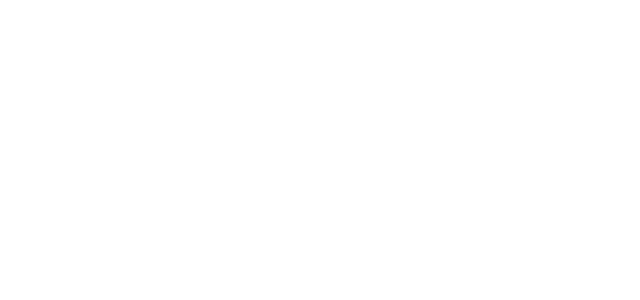
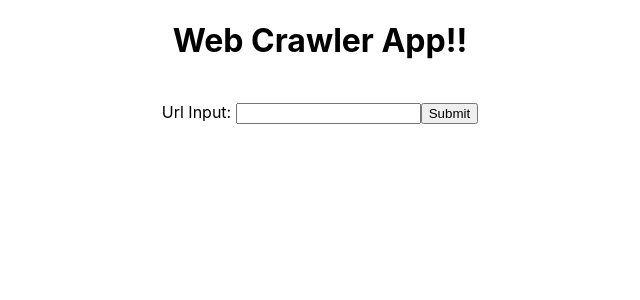
Before and after one commit to olliebs1/Nc-Web-Crawler, a React (Create React App) app in the folder web-crawler-app/: page / in a window 1280 px wide. Shown: the top 300 px of the page, without its empty margins (320-960 px from the left). Built offline with nearby package versions, Linux system fonts and the light colour scheme; the HTML template or start-up script is replaced by a standard one.

Commit message:
create basic user input field and submit button

```diff
--- a/web-crawler-app/src/App.js
+++ b/web-crawler-app/src/App.js
@@ -1,10 +1,14 @@
 import React from 'react';
 import './App.css';
+import Header from './components/Header';
+import UserInputForm from './components/UserInputForm';
 
 function App() {
   return (
     <div className="App">
-
+      <Header />
+      <br></br>
+      <UserInputForm />
     </div>
   );
 }
--- /dev/null
+++ b/web-crawler-app/src/components/Header.jsx
@@ -0,0 +1,11 @@
+import React from 'react'
+
+const Header = () => {
+  return (
+    <div>
+      <h1>Web Crawler App!!</h1>
+    </div>
+  )
+}
+
+export default Header
--- /dev/null
+++ b/web-crawler-app/src/components/UserInputForm.jsx
@@ -0,0 +1,31 @@
+import React, { Component } from 'react'
+
+export default class UserInputForm extends Component {
+
+  state = {
+    url: ''
+  }
+
+  handleClick = (event) => {
+    event.preventDefault()
+  }
+
+  handleChange = (event) => {
+    event.preventDefault()
+    this.setState({ url: event.target.value })
+  }
+
+  render() {
+
+    console.log(this.state)
+
+    return (
+      <div>
+        <form >
+          Url Input: <input type='text' onChange={this.handleChange}></input>
+          <button onClick={this.handleClick}>Submit</button>
+        </form>
+      </div>
+    )
+  }
+}
```
